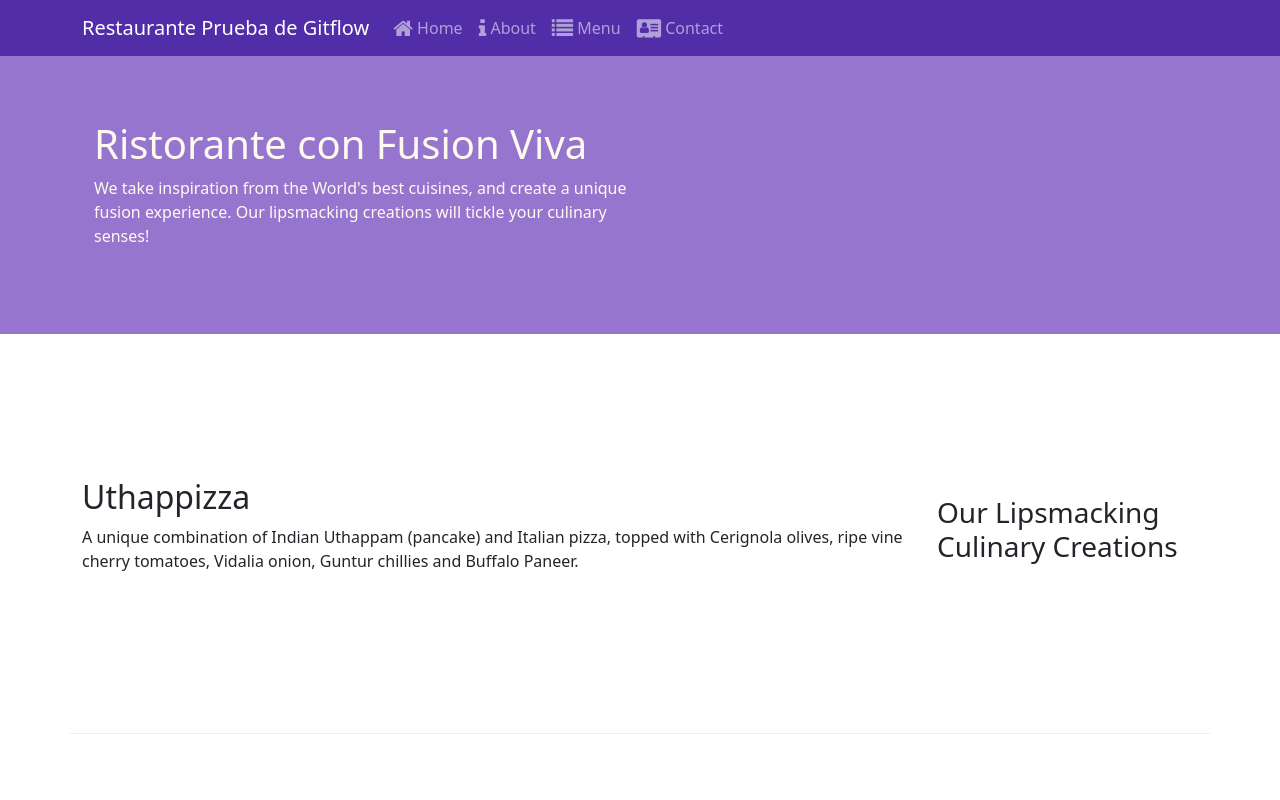
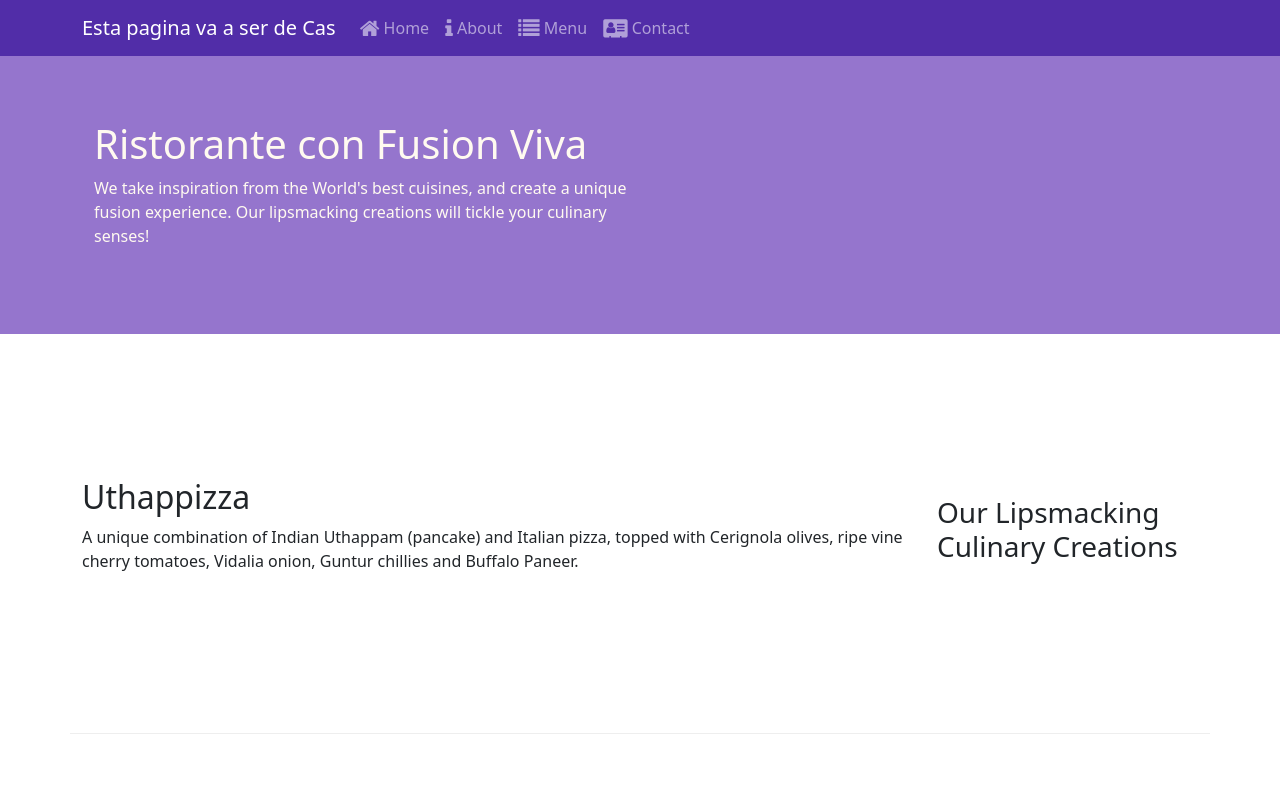
Before and after one commit to Tylomon/CasUdpage, a website: page index.html in a window 1280 px wide. Shown: the top 800 px of the page. Drawn offline with nearby package versions, Linux system fonts and the light colour scheme.

Commit message:
Update index.html

```diff
--- a/index.html
+++ b/index.html
@@ -13,7 +13,7 @@
     <link rel="stylesheet" href="node_modules/font-awesome/css/font-awesome.min.css">
     <link rel="stylesheet" href="node_modules/bootstrap-social/bootstrap-social.css">
     <link rel="stylesheet" href="css/styles.css">
-    <title>Ristorante Con Fusion y me la pelas</title>
+    <title>Circuit Systems Society UD</title>
 </head>
 
 <body>
@@ -23,7 +23,7 @@
                 <span class="navbar-toggler-icon"></span>
             </button>
 
-           <a class="navbar-brand mr-auto" href="#">Restaurante Prueba de Gitflow</a>
+           <a class="navbar-brand mr-auto" href="#">Esta pagina va a ser de Cas </a>
            <div class="collapse navbar-collapse" id="Navbar">
                 <ul class="navbar-nav mr-auto">
                     <li class="nav-item active"><a class="nav-link" href="#"><span class="fa fa-home fa-lg"></span> Home</a></li>
```
